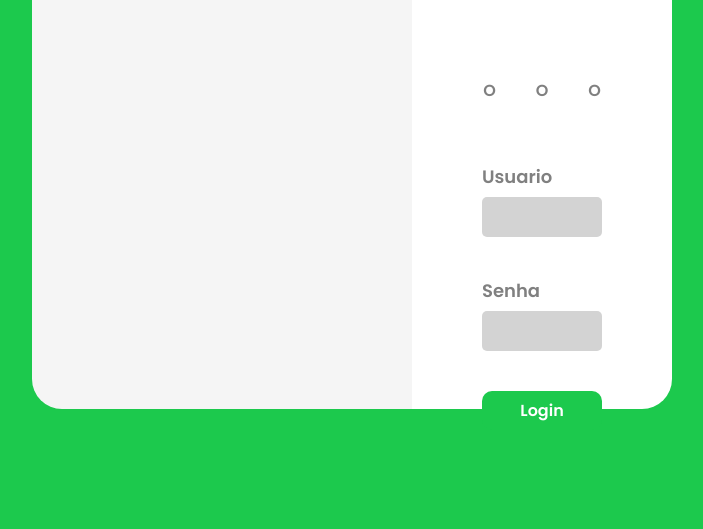
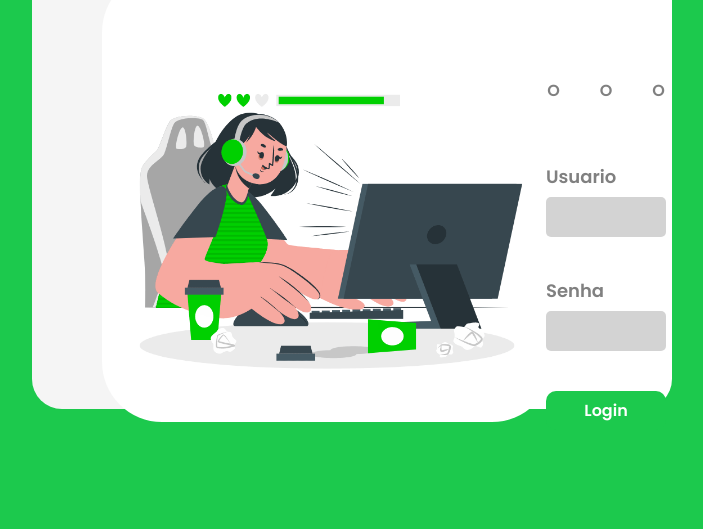
Before and after one commit to MarcFonsec/BlenderTIPs, a plain HTML site: page index.html in a window 1280 px wide. Shown: the part 271-800 px from the top of the page, without its empty margins (288-991 px from the left). Drawn offline with nearby package versions, Linux system fonts and the light colour scheme.

Commit message:
Update index.html

```diff
--- a/index.html
+++ b/index.html
@@ -19,7 +19,7 @@
 
                     <div class="label_market_name">Blender TIPS</div>
 
-                    <img src="banner_login_1.gif" class="label_market_image_local" alt="Photo Here" height=450px>
+                    <img src="img/banner_login_1.gif" class="label_market_image_local" alt="Photo Here" height=450px>
 
                 </div>
 
```
